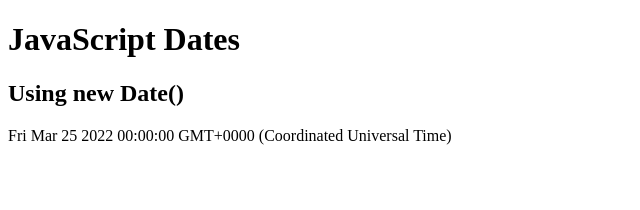
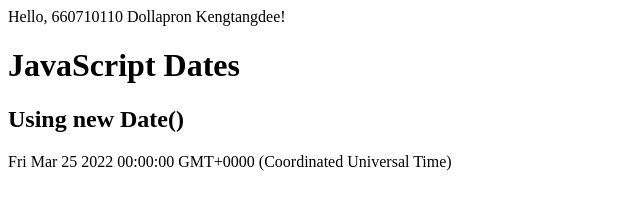
Before and after one commit to 660710110/517101_110, a plain HTML site: page index.html in a window 1280 px wide. Shown: the whole page, without its empty margins (0-640 px from the left). Drawn offline with Linux system fonts and the light colour scheme.

Commit message:
add id and name
เพิ่มบรรทัดที่แสดงรหัสนักศึกษา และชื่อนามสกุล

```diff
--- a/index.html
+++ b/index.html
@@ -1,7 +1,8 @@
 <!DOCTYPE html>
 <html>
+
 <body>
-
+Hello, 660710110 Dollapron Kengtangdee!
 <h1>JavaScript Dates</h1>
 <h2>Using new Date()</h2>
 
```
